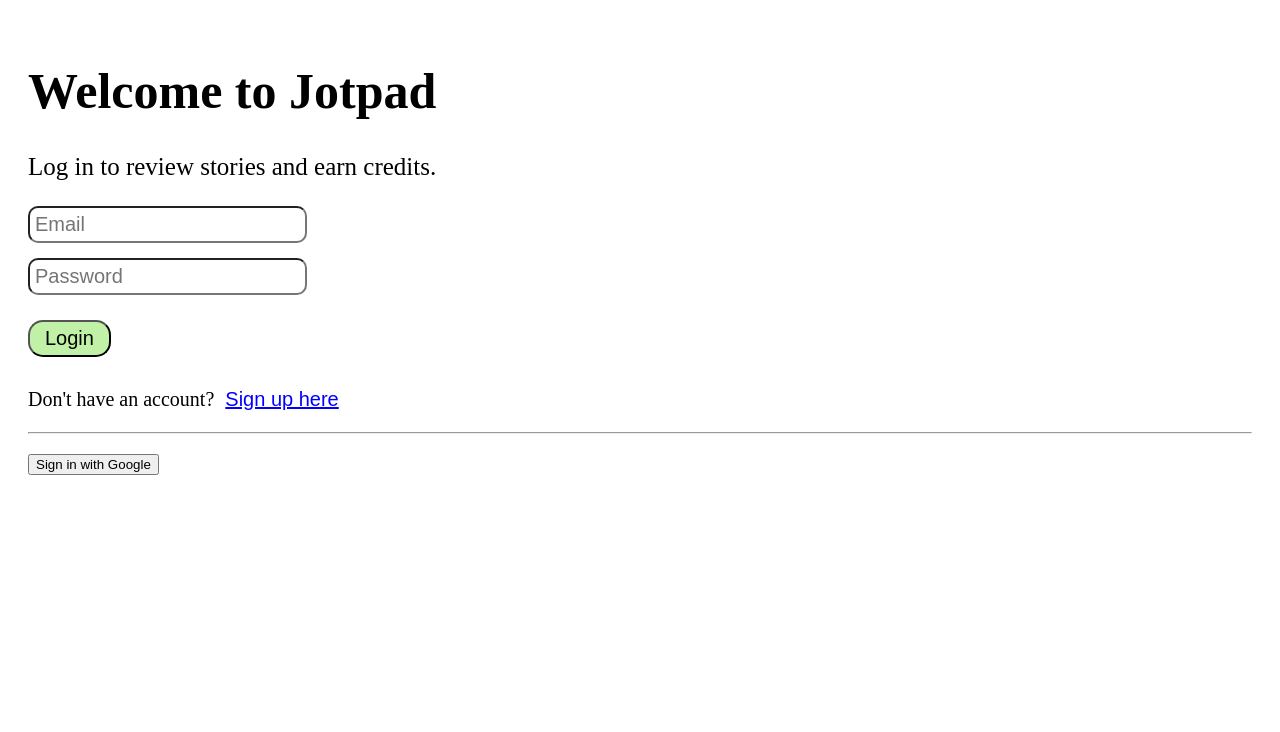
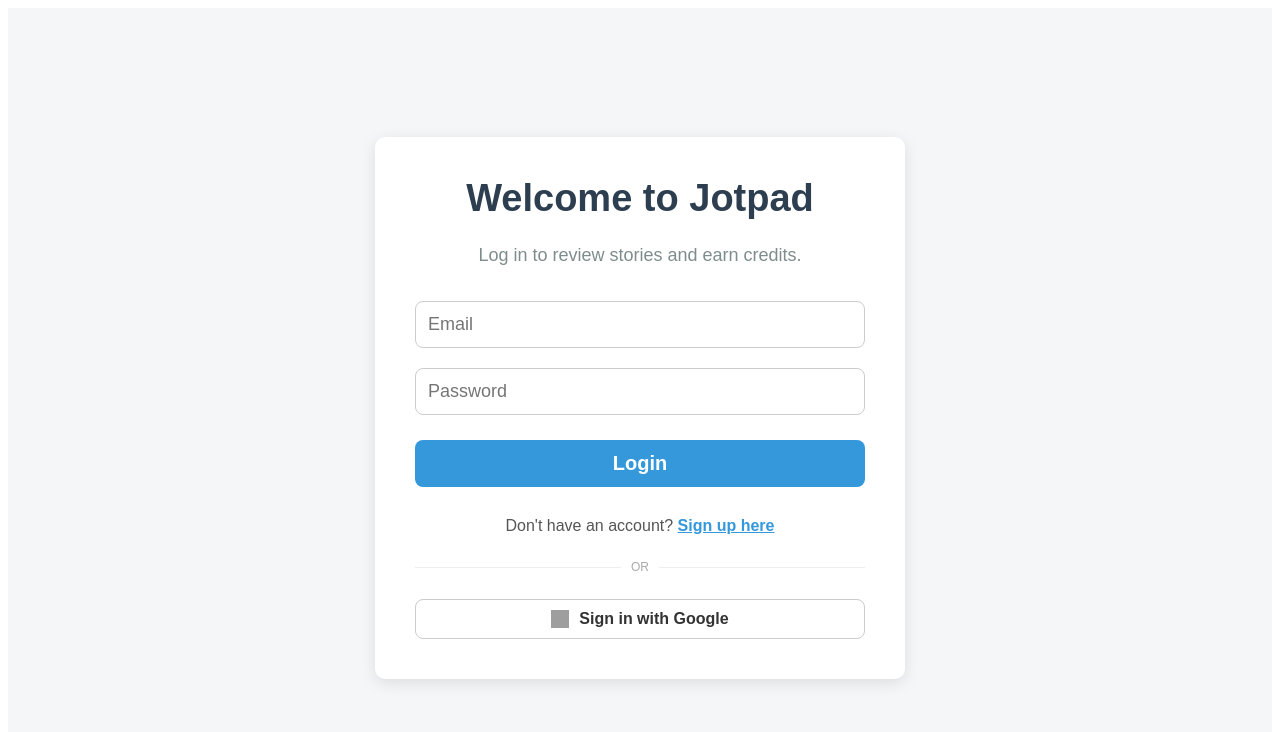
Before and after one commit to UCR-CS110/final-project-jotpad, a React app in the folder frontend/: page / in a window 1280 px wide. Shown: the top 732 px of the page. Built offline with nearby package versions, Linux system fonts and the light colour scheme; grey boxes are pictures that could not be loaded; the HTML template or start-up script is replaced by a standard one.

Commit message:
Changed Login UI

```diff
--- /dev/null
+++ b/frontend/src/components/Login.css
@@ -0,0 +1,104 @@
+/* --- Login.css --- */
+.login-page {
+  display: flex;
+  justify-content: center;
+  align-items: center;
+  min-height: 100vh;
+  background-color: #f4f6f8;
+  font-family: sans-serif;
+}
+
+.login-card {
+  background-color: white;
+  padding: 40px;
+  border-radius: 10px;
+  box-shadow: 0 4px 15px rgba(0,0,0,0.1);
+  width: 100%;
+  max-width: 450px;
+  text-align: center;
+}
+
+.login-title {
+  color: #2c3e50;
+  margin-top: 0;
+  font-size: 38px;
+}
+
+.login-subtitle {
+  color: #7f8c8d;
+  margin-bottom: 25px;
+  font-size: 18px;
+}
+
+.login-input {
+  width: 100%;
+  padding: 12px;
+  margin: 10px 0;
+  border-radius: 8px;
+  border: 1px solid #ccc;
+  box-sizing: border-box;
+  font-size: 18px;
+}
+
+.login-btn {
+  width: 100%;
+  padding: 12px;
+  background-color: #3498db;
+  color: white;
+  border: none;
+  border-radius: 8px;
+  cursor: pointer;
+  font-size: 20px;
+  font-weight: bold;
+  margin-top: 15px;
+  transition: background-color 0.3s;
+}
+
+.login-btn:hover {
+  background-color: #2980b9;
+}
+
+.toggle-btn {
+  background: none;
+  border: none;
+  color: #3498db;
+  cursor: pointer;
+  font-weight: bold;
+  padding: 0;
+  font-size: 16px;
+  text-decoration: underline;
+}
+
+.divider {
+  display: flex;
+  align-items: center;
+  margin: 25px 0;
+}
+
+.divider-line {
+  flex: 1;
+  height: 1px;
+  background-color: #eee;
+}
+
+.divider-text {
+  padding: 0 10px;
+  color: #aaa;
+  font-size: 12px;
+}
+
+.google-btn {
+  width: 100%;
+  padding: 10px;
+  background-color: white;
+  color: #333;
+  border: 1px solid #ccc;
+  border-radius: 8px;
+  cursor: pointer;
+  font-size: 16px;
+  font-weight: bold;
+  display: flex;
+  justify-content: center;
+  align-items: center;
+  gap: 10px;
+}
--- a/frontend/src/components/Login.jsx
+++ b/frontend/src/components/Login.jsx
@@ -1,13 +1,11 @@
 import React, { useState } from 'react';
 import { useNavigate } from 'react-router-dom';
+import './Login.css';
 
 function Login() {
-  // Store the user input
   const [email, setEmail] = useState('');
   const [password, setPassword] = useState('');
   const [username, setUsername] = useState('');
-
-  // true = Login view, false = Sign Up view
   const [isLoginView, setIsLoginView] = useState(true);
 
   const navigate = useNavigate();
@@ -39,7 +37,6 @@
 
         if (response.ok) {
           localStorage.setItem('token', data.token);
-
           alert('Login successful!');
           navigate('/dashboard');
         } else {
@@ -78,11 +75,13 @@
   };
 
   return (
-    <div style={{ padding: '20px' }}>
-      <h1 style={{ fontSize: '50px' }}>Welcome to Jotpad</h1>
+    <div className="login-page">
+      <div className="login-card">
+        <h1 className="login-title">Welcome to Jotpad</h1>
 
-      {/* Text based on the current view */}
-      <p style={{ fontSize: '25px' }}>{isLoginView ? 'Log in to review stories and earn credits.' : 'Create an account to join the community and share your stories.'}</p>
+        <p className="login-subtitle">
+          {isLoginView ? 'Log in to review stories and earn credits.' : 'Create an account to join the community and share your stories.'}
+        </p>
 
         <form onSubmit={handleSubmit}>
           <input
@@ -90,47 +89,50 @@
             placeholder="Email"
             value={email}
             onChange={(e) => setEmail(e.target.value)}
-          style={{ display: 'block', margin: '15px 0', padding: '5px', borderRadius: '10px', fontSize: '20px' }}
+            className="login-input"
             required
           />
-        {isLoginView ? <></> :
+          {!isLoginView && (
             <input
-          type="username"
+              type="text"
               placeholder="Username"
               value={username}
               onChange={(e) => setUsername(e.target.value)}
-          style={{ display: 'block', margin: '15px 0', padding: '5px', borderRadius: '10px', fontSize: '20px' }}
+              className="login-input"
               required
             />
-        }
+          )}
           <input
             type="password"
             placeholder="Password"
             value={password}
             onChange={(e) => setPassword(e.target.value)}
-          style={{ display: 'block', margin: '15px 0', padding: '5px', borderRadius: '10px', fontSize: '20px' }}
+            className="login-input"
             required
           />
-        <button type="submit" style={{ padding: '5px 15px', cursor: 'pointer', fontSize: '20px', borderRadius: '15px', backgroundColor: '#c0f1a7', marginTop: '10px' }}>
+          <button type="submit" className="login-btn">
             {isLoginView ? 'Login' : 'Sign Up'}
           </button>
         </form>
 
-      <p style={{ marginTop: '30px', fontSize: '20px' }}>
+        <p style={{ marginTop: '30px', fontSize: '16px', color: '#555' }}>
           {isLoginView ? "Don't have an account? " : "Already have an account? "}
-        <button
-          type="button"
-          onClick={() => setIsLoginView(!isLoginView)}
-          style={{ background: 'none', border: 'none', color: 'blue', cursor: 'pointer', textDecoration: 'underline', fontSize: '20px' }}
-        >
+          <button type="button" onClick={() => setIsLoginView(!isLoginView)} className="toggle-btn">
             {isLoginView ? 'Sign up here' : 'Log in here'}
           </button>
         </p>
 
-      <hr style={{ margin: '20px 0' }} />
-      <button type="button" onClick={() => alert("Google sign-in coming soon!")}>
+        <div className="divider">
+          <div className="divider-line"></div>
+          <span className="divider-text">OR</span>
+          <div className="divider-line"></div>
+        </div>
+
+        <button type="button" onClick={() => alert("Google sign-in coming soon!")} className="google-btn">
+          <img src="https://upload.wikimedia.org/wikipedia/commons/5/53/Google_%22G%22_Logo.svg" alt="Google logo" style={{ width: '18px', height: '18px' }} />
           Sign in with Google
         </button>
+      </div>
     </div>
   );
 }
```
Lines whose indentation alone changed are shown as unchanged.
